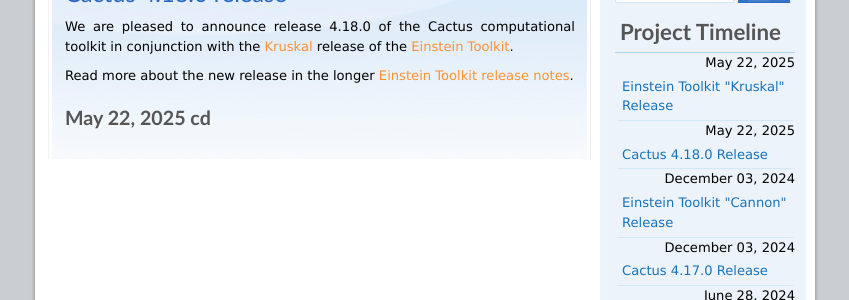
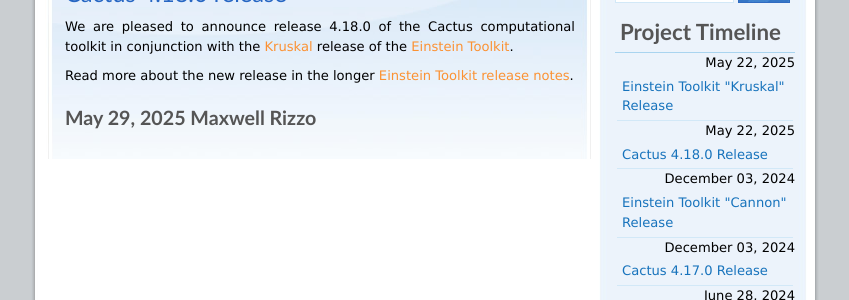
Before and after one commit to EinsteinToolkit/www.cactuscode.org, a Jekyll site: the page built from media/news/cactus_4.18.0/index.md, in a window 1280 px wide. Shown: the part 232-532 px from the top of the page, without its empty margins (215-1064 px from the left). Built offline with Jekyll 4.4.1, drawn with Linux system fonts in a browser that asks for light colours.

Commit message:
Fixing name and release dates

```diff
--- a/media/news/cactus_4.18.0/index.md
+++ b/media/news/cactus_4.18.0/index.md
@@ -10,4 +10,4 @@ release of the
 Read more about the new release in the longer
 [Einstein Toolkit release notes](https://einsteintoolkit.org/about/releases/ET_2023_05_announcement.html).
 
-### May 22, 2025 cd
+### May 29, 2025 Maxwell Rizzo
```
Also changed, not shown: media/news/ET_2025_05/index.md (+1 -1 lines).
